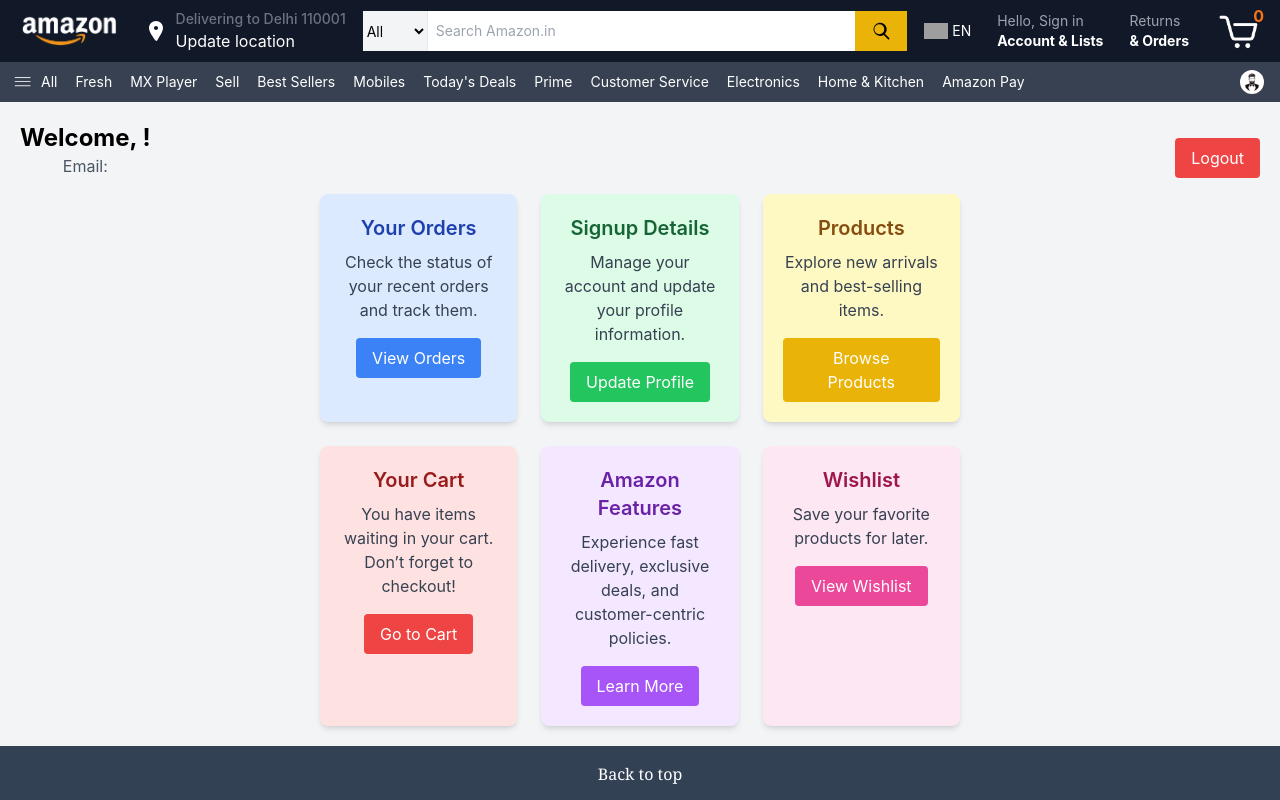
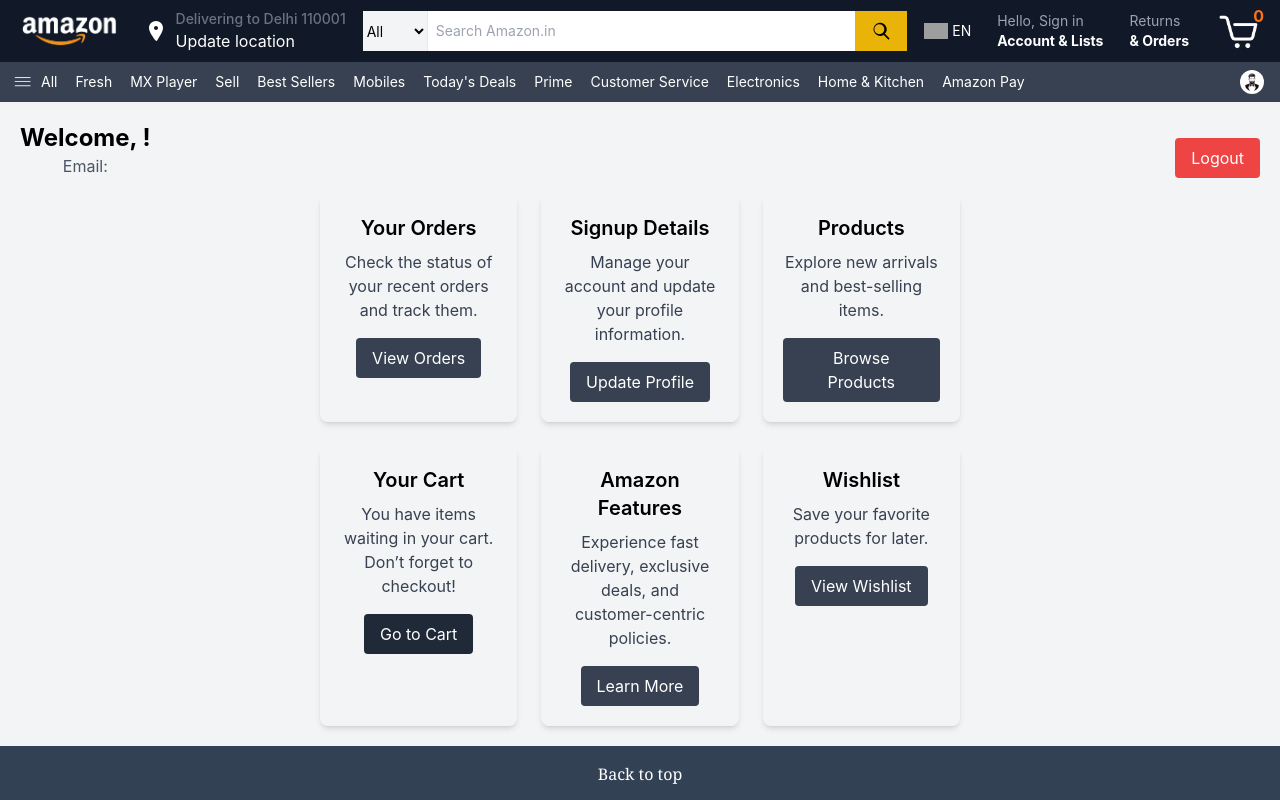
Before and after one commit to anshgupta77/WorldBazaar-Frontend, a React (Create React App) app: page /profile in a window 1280 px wide. Shown: the top 800 px of the page. Built offline with nearby package versions, Linux system fonts and the light colour scheme; no server answers; grey boxes are pictures that could not be loaded.

Commit message:
Secure routing

```diff
--- a/src/App.js
+++ b/src/App.js
@@ -15,6 +15,7 @@
 import { useEffect } from 'react';
 import { setCurrentUser } from './Slices/authSlice';
 import { useRetryCall } from './hook';
+import Auth from './Auth';
 function Layout(element){
 return (
   <>
@@ -42,10 +43,12 @@
       <Router>
           <Routes>
           <Route path="/" element={Layout(<Home />)}></Route>
-          <Route path="/cart" element={Layout(<CartPage />)}></Route>
+          {/* <Route element = {<Auth />}>  */}
+            <Route path="/product" element={Layout(<ProductPage />)}></Route>
+            <Route path="/cart" element={Layout(<CartPage />)}></Route>
+          {/* </Route> */}
+          <Route path="/profile" element={Layout(<ProfilePage />)}></Route>
           <Route path="/login" element={<Login />}></Route>
-          <Route path="/profile" element={Layout(<ProfilePage />)}></Route>
-          <Route path="/product" element={Layout(<ProductPage />)}></Route>
           </Routes>
       </Router>
     </div>
--- /dev/null
+++ b/src/Auth.jsx
@@ -0,0 +1,12 @@
+import { useSelector } from "react-redux";
+import  {Outlet, Navigate, useLocation}  from "react-router-dom";
+
+const Auth = () => {
+    const user = useSelector(state => state.auth.currentUser);
+    const location = useLocation();
+    return (
+        user? <Outlet></Outlet> : <Navigate to="login" state={{from : location.pathname}}></Navigate>
+     );
+}
+
+export default Auth;
--- a/src/Components/Product/ProductCard.jsx
+++ b/src/Components/Product/ProductCard.jsx
@@ -58,7 +58,7 @@
             <div className="mt-3">
                 {quantity? (
                   <Link to="/cart"><button
-                  className="w-full bg-yellow-400 text-white py-2 rounded-md hover:bg-yellow-500">  <span className="text-sm text-white">Go to Cart</span></button></Link>
+                  className="w-full bg-yellow-400 text-white py-2 rounded-md hover:bg-yellow-500">  <span className="text-sm text-black">Go to Cart</span></button></Link>
 
 
                 ) : (
--- a/src/Pages/Login.jsx
+++ b/src/Pages/Login.jsx
@@ -1,5 +1,5 @@
 import React, { useState } from 'react';
-import { Link, useNavigate } from 'react-router-dom';
+import { Link, useLocation, useNavigate } from 'react-router-dom';
 import AmazonIcon from "../assets/amazon_logo.png";
 import { useDispatch } from 'react-redux';
 import { setCurrentUser } from './../Slices/authSlice';
@@ -13,6 +13,8 @@
   const [error,setError] = useState(null);
   const [loading, userFetch] = useRetryCall("get");
   const [loading2, loginRegisterInfo] = useRetryCall("post");
+  const location = useLocation();
+  const path = location.state?.from || "/profile";
   const [formData, setFormData] = useState({
     email: '',
     password: '',
@@ -34,18 +36,18 @@
         loginRegisterInfo("http://localhost:4070/login", { email: formData.email, password: formData.password })
         .then((response) => {
 
-        const {token, refresh_token} = response?.data;
+        const {token, refresh_token, user} = response?.data;
         console.log(token, refresh_token);
         localStorage.setItem("token", token);
         localStorage.setItem("refresh-token", refresh_token);
-        userFetch("http://localhost:4000/user/userinfo")
-        .then(response =>{
-          console.log(response);
-          dispatch(setCurrentUser(response.data.user));
-          navigate('/profile');
+        // userFetch("http://localhost:4000/user/userinfo")
+        dispatch(setCurrentUser(response.data.user));
+        // .then(response =>{
+        //   console.log(response);
+          navigate("/profile");
           }).catch(err => console.log(err.message)
         )
-      })
+      // })
       .catch((err) => {
         console.log(err);
         const errorMessage = err.response.data.message || "Something went wrong";
--- a/src/Pages/ProfilePage.jsx
+++ b/src/Pages/ProfilePage.jsx
@@ -34,25 +34,25 @@
             {/* Grid Layout for Cards */}
             <div className="grid grid-cols-1 md:grid-cols-2 lg:grid-cols-3 gap-6 w-[50vw] mx-auto">
                 {/* Orders Card */}
-                <div className="bg-blue-100 rounded-lg shadow-md p-5">
-                    <h2 className="text-xl font-semibold text-blue-800">Your Orders</h2>
+                <div className=" rounded-lg shadow-md p-5">
+                    <h2 className="text-xl font-semibold ">Your Orders</h2>
                     <p className="text-gray-700 mt-2">Check the status of your recent orders and track them.</p>
-                    <button className="mt-4 bg-blue-500 text-white px-4 py-2 rounded hover:bg-blue-600">View Orders</button>
+                    <button className="mt-4 bg-gray-700 text-white px-4 py-2 rounded hover:bg-gray-600">View Orders</button>
                 </div>
 
                 {/* Signup Card */}
-                <div className="bg-green-100 rounded-lg shadow-md p-5">
-                    <h2 className="text-xl font-semibold text-green-800">Signup Details</h2>
+                <div className=" rounded-lg shadow-md p-5">
+                    <h2 className="text-xl font-semibold ">Signup Details</h2>
                     <p className="text-gray-700 mt-2">Manage your account and update your profile information.</p>
-                    <button className="mt-4 bg-green-500 text-white px-4 py-2 rounded hover:bg-green-600">Update Profile</button>
+                    <button className="mt-4 bg-gray-700 text-white px-4 py-2 rounded hover:bg-gray-600">Update Profile</button>
                 </div>
 
                 {/* Products Card */}
-                <div className="bg-yellow-100 rounded-lg shadow-md p-5">
-                    <h2 className="text-xl font-semibold text-yellow-800">Products</h2>
+                <div className=" rounded-lg shadow-md p-5">
+                    <h2 className="text-xl font-semibold ">Products</h2>
                     <p className="text-gray-700 mt-2">Explore new arrivals and best-selling items.</p>
                     <button
-                        className="mt-4 bg-yellow-500 text-white px-4 py-2 rounded hover:bg-yellow-600"
+                        className="mt-4 bg-gray-700 text-white px-4 py-2 rounded hover:bg-gray-600"
                         onClick={() => navigate("/product")}
                     >
                         Browse Products
@@ -60,11 +60,11 @@
                 </div>
 
                 {/* Cart Card */}
-                <div className="bg-red-100 rounded-lg shadow-md p-5">
-                    <h2 className="text-xl font-semibold text-red-800">Your Cart</h2>
+                <div className=" rounded-lg shadow-md p-5">
+                    <h2 className="text-xl font-semibold t">Your Cart</h2>
                     <p className="text-gray-700 mt-2">You have items waiting in your cart. Don’t forget to checkout!</p>
                     <button
-                        className="mt-4 bg-red-500 text-white px-4 py-2 rounded hover:bg-red-600"
+                        className="mt-4 bg-gray-800 text-white px-4 py-2 rounded hover:bg-gray-600"
                         onClick={() => navigate("/cart")}
                     >
                         Go to Cart
@@ -72,19 +72,19 @@
                 </div>
 
                 {/* Amazon Description Card */}
-                <div className="bg-purple-100 rounded-lg shadow-md p-5">
-                    <h2 className="text-xl font-semibold text-purple-800">Amazon Features</h2>
+                <div className=" rounded-lg shadow-md p-5">
+                    <h2 className="text-xl font-semibold ">Amazon Features</h2>
                     <p className="text-gray-700 mt-2">
                         Experience fast delivery, exclusive deals, and customer-centric policies.
                     </p>
-                    <button className="mt-4 bg-purple-500 text-white px-4 py-2 rounded hover:bg-purple-600">Learn More</button>
+                    <button className="mt-4 bg-gray-700 text-white px-4 py-2 rounded hover:bg-gray-600">Learn More</button>
                 </div>
 
                 {/* Wishlist Card */}
-                <div className="bg-pink-100 rounded-lg shadow-md p-5">
-                    <h2 className="text-xl font-semibold text-pink-800">Wishlist</h2>
+                <div className=" rounded-lg shadow-md p-5">
+                    <h2 className="text-xl font-semibold">Wishlist</h2>
                     <p className="text-gray-700 mt-2">Save your favorite products for later.</p>
-                    <button className="mt-4 bg-pink-500 text-white px-4 py-2 rounded hover:bg-pink-600">View Wishlist</button>
+                    <button className="mt-4 bg-gray-700 text-white px-4 py-2 rounded hover:bg-gray-600">View Wishlist</button>
                 </div>
             </div>
         </div>
```
